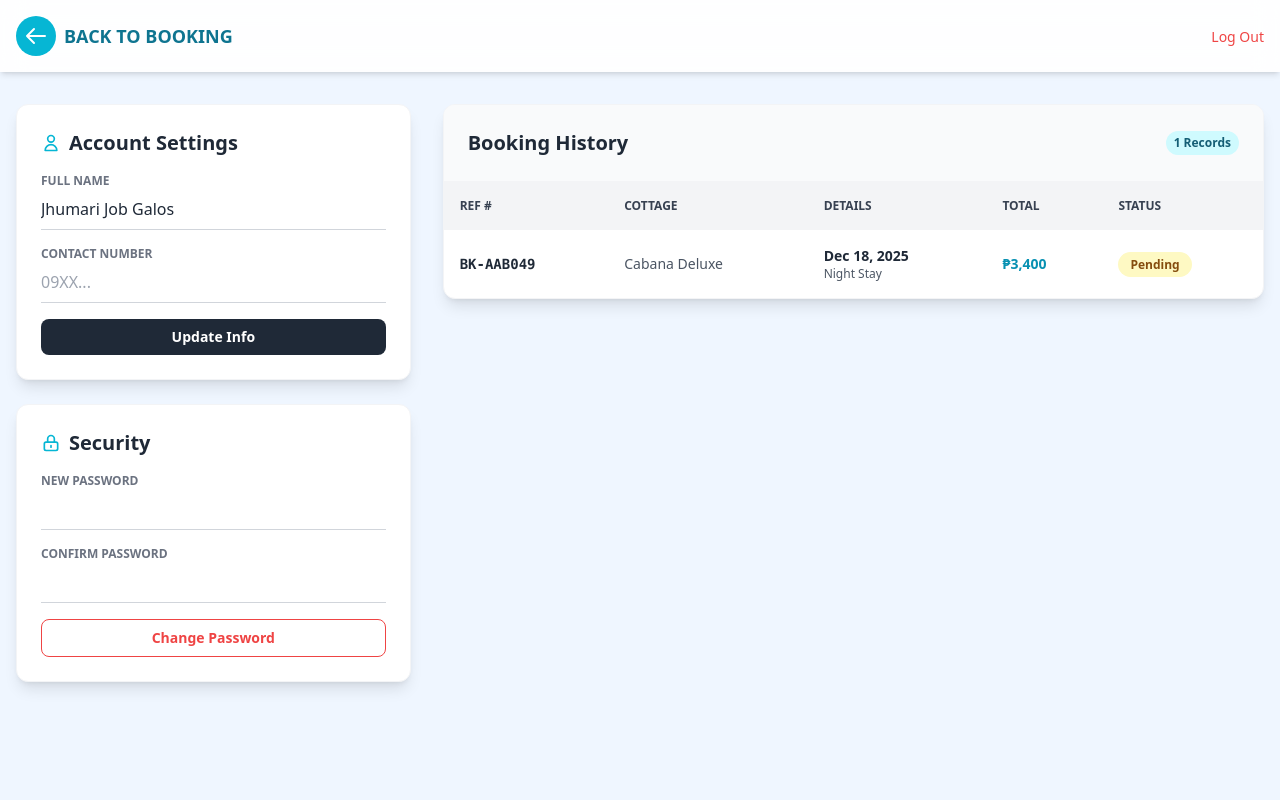
After one commit to JomsCode21/Booking-System, a PHP site: page /user_profile.php in a window 1280 px wide. The commit adds this page. Run offline with PHP 8.4, Linux system fonts and the light colour scheme; a user stored in the database is signed in; data comes from the database, SQL or seed files in the repository; some libraries are stand-ins or nearby versions.

Commit message:
adding profile settingsa and history

```diff
--- /dev/null
+++ b/user_profile.php
@@ -0,0 +1,196 @@
+<?php
+session_start();
+require 'connection/db_con.php';
+
+if (!isset($_SESSION['user_id'])) {
+    header("Location: login.php");
+    exit();
+}
+
+$uid = $_SESSION['user_id'];
+$message = "";
+$msg_type = "";
+
+if ($_SERVER['REQUEST_METHOD'] == 'POST') {
+
+    // Update Personal Info
+    if (isset($_POST['update_info'])) {
+        $fullname = $_POST['fullname'];
+        $contact  = $_POST['contact'];
+
+        $stmt = $conn->prepare("UPDATE users SET name = ?, contact_number = ? WHERE id = ?");
+        $stmt->bind_param("ssi", $fullname, $contact, $uid);
+
+        if ($stmt->execute()) {
+            $message = "Profile updated successfully!";
+            $msg_type = "success";
+        } else {
+            $message = "Error updating profile.";
+            $msg_type = "error";
+        }
+    }
+
+    // Change Password
+    if (isset($_POST['change_pass'])) {
+        $new_pass = $_POST['new_password'];
+        $confirm_pass = $_POST['confirm_password'];
+
+        if ($new_pass === $confirm_pass) {
+            $stmt = $conn->prepare("UPDATE users SET password = ? WHERE id = ?");
+            $stmt->bind_param("si", $new_pass, $uid);
+
+            if ($stmt->execute()) {
+                $message = "Password changed successfully!";
+                $msg_type = "success";
+            }
+        } else {
+            $message = "Passwords do not match.";
+            $msg_type = "error";
+        }
+    }
+}
+
+$user_query = $conn->prepare("SELECT * FROM users WHERE id = ?");
+$user_query->bind_param("i", $uid);
+$user_query->execute();
+$user = $user_query->get_result()->fetch_assoc();
+
+$history_query = $conn->prepare("SELECT * FROM bookings WHERE user_id = ? ORDER BY id DESC");
+$history_query->bind_param("i", $uid);
+$history_query->execute();
+$history = $history_query->get_result();
+?>
+
+<!DOCTYPE html>
+<html lang="en">
+<head>
+    <meta charset="UTF-8">
+    <meta name="viewport" content="width=device-width, initial-scale=1.0">
+    <title>My Profile | Cymae Resort</title>
+    <script src="https://cdn.tailwindcss.com"></script>
+</head>
+<body class="bg-blue-50 font-sans text-gray-800 min-h-screen">
+
+    <nav class="bg-white/90 backdrop-blur-md shadow-md sticky top-0 z-50">
+        <div class="max-w-7xl mx-auto px-4">
+            <div class="flex justify-between items-center py-4">
+                <a href="user_booking.php" class="flex items-center space-x-2">
+                    <div class="bg-cyan-500 text-white p-2 rounded-full">
+                        <svg class="w-6 h-6" fill="none" stroke="currentColor" viewBox="0 0 24 24"><path stroke-linecap="round" stroke-linejoin="round" stroke-width="2" d="M10 19l-7-7m0 0l7-7m-7 7h18"></path></svg>
+                    </div>
+                    <span class="font-bold text-lg text-cyan-700 uppercase">Back to Booking</span>
+                </a>
+                <div>
+                    <a href="logout.php" class="text-sm font-medium text-red-500 hover:text-red-700 transition">Log Out</a>
+                </div>
+            </div>
+        </div>
+    </nav>
+
+    <div class="max-w-7xl mx-auto px-4 py-8 grid grid-cols-1 lg:grid-cols-3 gap-8">
+
+        <div class="lg:col-span-1 space-y-6">
+
+            <?php if ($message): ?>
+                <div class="p-4 rounded-lg <?= $msg_type == 'success' ? 'bg-green-100 text-green-700' : 'bg-red-100 text-red-700' ?>">
+                    <?= $message ?>
+                </div>
+            <?php endif; ?>
+
+            <div class="bg-white p-6 rounded-xl shadow-lg border border-gray-100">
+                <h3 class="text-xl font-bold text-gray-800 mb-4 flex items-center gap-2">
+                    <svg class="w-5 h-5 text-cyan-500" fill="none" stroke="currentColor" viewBox="0 0 24 24"><path stroke-linecap="round" stroke-linejoin="round" stroke-width="2" d="M16 7a4 4 0 11-8 0 4 4 0 018 0zM12 14a7 7 0 00-7 7h14a7 7 0 00-7-7z"></path></svg>
+                    Account Settings
+                </h3>
+
+                <form method="POST" class="space-y-4">
+                    <div>
+                        <label class="block text-xs font-bold text-gray-500 uppercase">Full Name</label>
+                        <input type="text" name="fullname" value="<?= htmlspecialchars($user['name'] ?? '') ?>" class="w-full border-b border-gray-300 py-2 focus:border-cyan-500 outline-none transition bg-transparent" placeholder="Your Name">
+                    </div>
+                    <div>
+                        <label class="block text-xs font-bold text-gray-500 uppercase">Contact Number</label>
+                        <input type="number" name="contact" value="<?= htmlspecialchars($user['contact_number'] ?? '') ?>" class="w-full border-b border-gray-300 py-2 focus:border-cyan-500 outline-none transition bg-transparent" placeholder="09XX...">
+                    </div>
+                    <button type="submit" name="update_info" class="w-full bg-gray-800 text-white py-2 rounded-lg text-sm font-bold hover:bg-gray-900 transition">Update Info</button>
+                </form>
+            </div>
+
+            <div class="bg-white p-6 rounded-xl shadow-lg border border-gray-100">
+                <h3 class="text-xl font-bold text-gray-800 mb-4 flex items-center gap-2">
+                    <svg class="w-5 h-5 text-cyan-500" fill="none" stroke="currentColor" viewBox="0 0 24 24"><path stroke-linecap="round" stroke-linejoin="round" stroke-width="2" d="M12 15v2m-6 4h12a2 2 0 002-2v-6a2 2 0 00-2-2H6a2 2 0 00-2 2v6a2 2 0 002 2zm10-10V7a4 4 0 00-8 0v4h8z"></path></svg>
+                    Security
+                </h3>
+                <form method="POST" class="space-y-4">
+                    <div>
+                        <label class="block text-xs font-bold text-gray-500 uppercase">New Password</label>
+                        <input type="password" name="new_password" required class="w-full border-b border-gray-300 py-2 focus:border-cyan-500 outline-none transition bg-transparent">
+                    </div>
+                    <div>
+                        <label class="block text-xs font-bold text-gray-500 uppercase">Confirm Password</label>
+                        <input type="password" name="confirm_password" required class="w-full border-b border-gray-300 py-2 focus:border-cyan-500 outline-none transition bg-transparent">
+                    </div>
+                    <button type="submit" name="change_pass" class="w-full border border-red-500 text-red-500 py-2 rounded-lg text-sm font-bold hover:bg-red-50 transition">Change Password</button>
+                </form>
+            </div>
+        </div>
+
+        <div class="lg:col-span-2">
+            <div class="bg-white rounded-xl shadow-lg border border-gray-100 overflow-hidden">
+                <div class="p-6 border-b border-gray-100 flex justify-between items-center bg-gray-50">
+                    <h2 class="text-xl font-bold text-gray-800">Booking History</h2>
+                    <span class="bg-cyan-100 text-cyan-800 text-xs font-bold px-2 py-1 rounded-full"><?= $history->num_rows ?> Records</span>
+                </div>
+
+                <div class="overflow-x-auto">
+                    <?php if ($history->num_rows > 0): ?>
+                    <table class="w-full text-left text-sm text-gray-600">
+                        <thead class="bg-gray-100 text-gray-700 uppercase font-bold text-xs">
+                            <tr>
+                                <th class="p-4">Ref #</th>
+                                <th class="p-4">Cottage</th>
+                                <th class="p-4">Details</th>
+                                <th class="p-4">Total</th>
+                                <th class="p-4">Status</th>
+                            </tr>
+                        </thead>
+                        <tbody class="divide-y divide-gray-100">
+                            <?php while($row = $history->fetch_assoc()):
+                                // Color logic for status
+                                $status_color = 'bg-yellow-100 text-yellow-800'; // Default Pending
+                                if($row['status'] == 'Confirmed' || $row['status'] == 'Paid') $status_color = 'bg-green-100 text-green-800';
+                                if($row['status'] == 'Cancelled') $status_color = 'bg-red-100 text-red-800';
+                            ?>
+                            <tr class="hover:bg-gray-50 transition">
+                                <td class="p-4 font-mono font-bold text-gray-800"><?= $row['ref_number'] ?></td>
+                                <td class="p-4 font-medium"><?= $row['cottage_name'] ?></td>
+                                <td class="p-4">
+                                    <div class="flex flex-col">
+                                        <span class="font-bold text-gray-800"><?= date('M j, Y', strtotime($row['check_in'])) ?></span>
+                                        <span class="text-xs"><?= $row['tour_type'] ?></span>
+                                    </div>
+                                </td>
+                                <td class="p-4 font-bold text-cyan-600">₱<?= number_format($row['total_price']) ?></td>
+                                <td class="p-4">
+                                    <span class="px-3 py-1 rounded-full text-xs font-bold <?= $status_color ?>">
+                                        <?= $row['status'] ?>
+                                    </span>
+                                </td>
+                            </tr>
+                            <?php endwhile; ?>
+                        </tbody>
+                    </table>
+                    <?php else: ?>
+                        <div class="p-10 text-center text-gray-400">
+                            <svg class="w-12 h-12 mx-auto mb-3 opacity-50" fill="none" stroke="currentColor" viewBox="0 0 24 24"><path stroke-linecap="round" stroke-linejoin="round" stroke-width="2" d="M9 5H7a2 2 0 00-2 2v12a2 2 0 002 2h10a2 2 0 002-2V7a2 2 0 00-2-2h-2M9 5a2 2 0 002 2h2a2 2 0 002-2M9 5a2 2 0 012-2h2a2 2 0 012 2"></path></svg>
+                            <p>No bookings found.</p>
+                            <a href="user_booking.php" class="text-cyan-600 font-bold hover:underline mt-2 inline-block">Book a cottage now</a>
+                        </div>
+                    <?php endif; ?>
+                </div>
+            </div>
+        </div>
+    </div>
+
+</body>
+</html>
```
Also changed, not shown: user_booking.php (+8 -1 lines).
